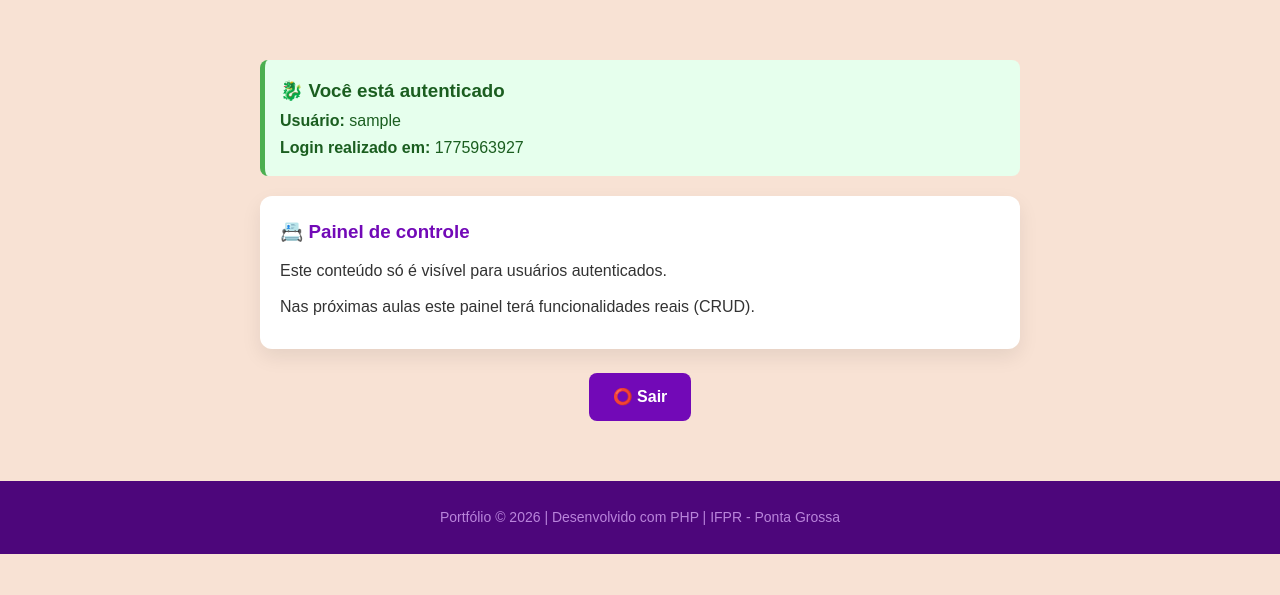
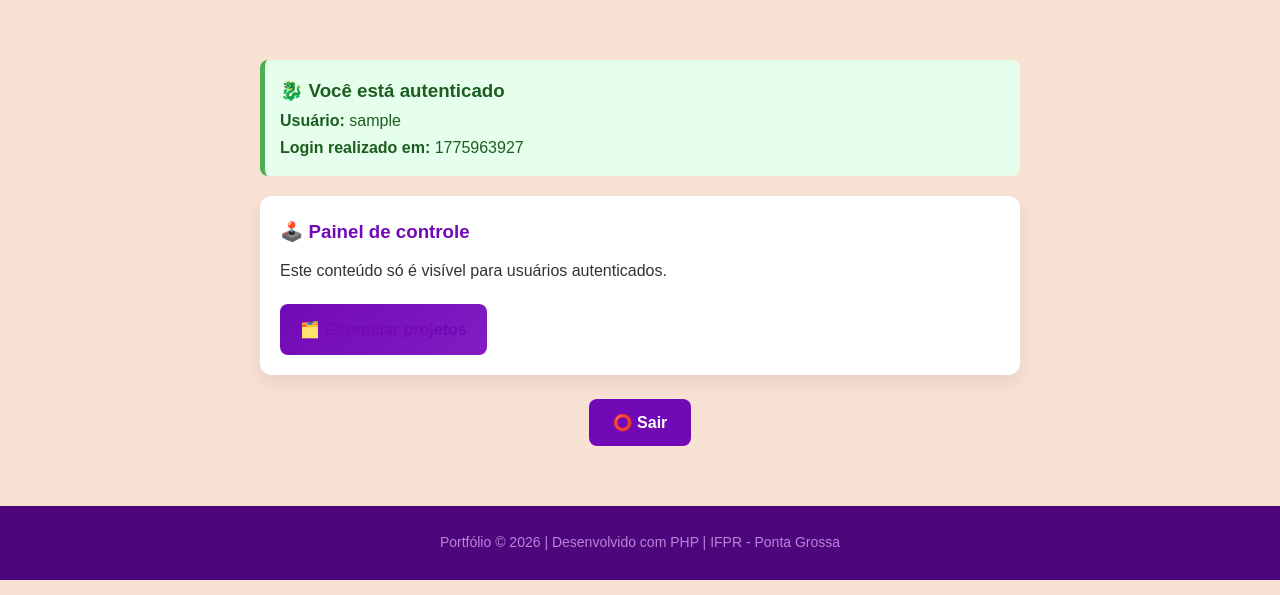
Before and after one commit to rafamassa67/2026-DWII, a PHP site: page /04_sessoes/painel.php in a window 1280 px wide. Shown: the part 73-668 px from the top of the page. Run offline with PHP 8.4, Linux system fonts and the light colour scheme; the visitor is signed in with stand-in values (Sample User, id 1).

Commit message:
aula08: painel.php — link para módulo CRUD

```diff
--- a/04_sessoes/painel.php
+++ b/04_sessoes/painel.php
@@ -45,11 +45,12 @@
     </div>
 
     <div class="card painel-card">
-        <h3>📇 Painel de controle</h3>
+        <h3>🕹️ Painel de controle</h3>
         <p>Este conteúdo só é visível para usuários autenticados.
         </p>
-        <p>Nas próximas aulas este painel terá funcionalidades
-        reais (CRUD).</p>
+        <a href="../05_crud/index.php" class="btn btn-primario">
+            🗂️ Gerenciar projetos
+        </a>
     </div>
 
     <div class="logout-container">
```
